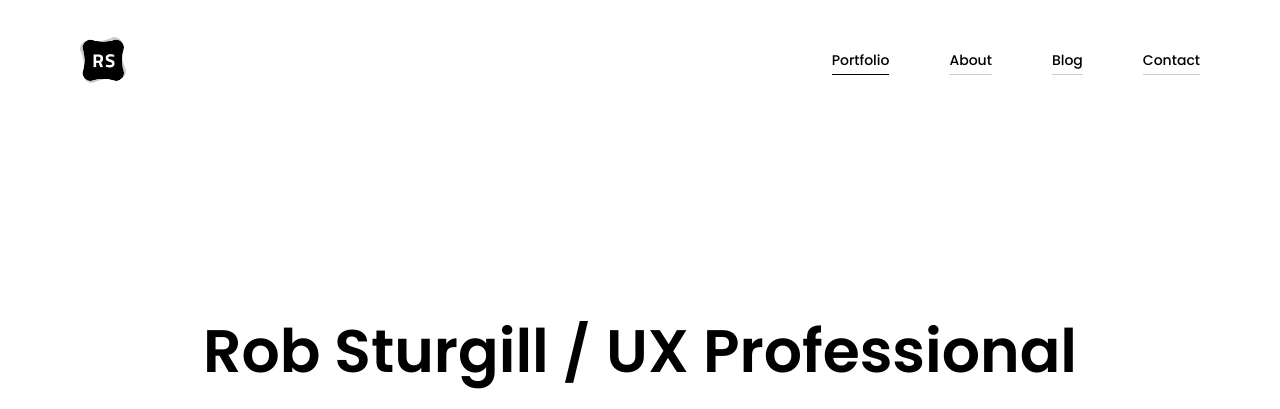
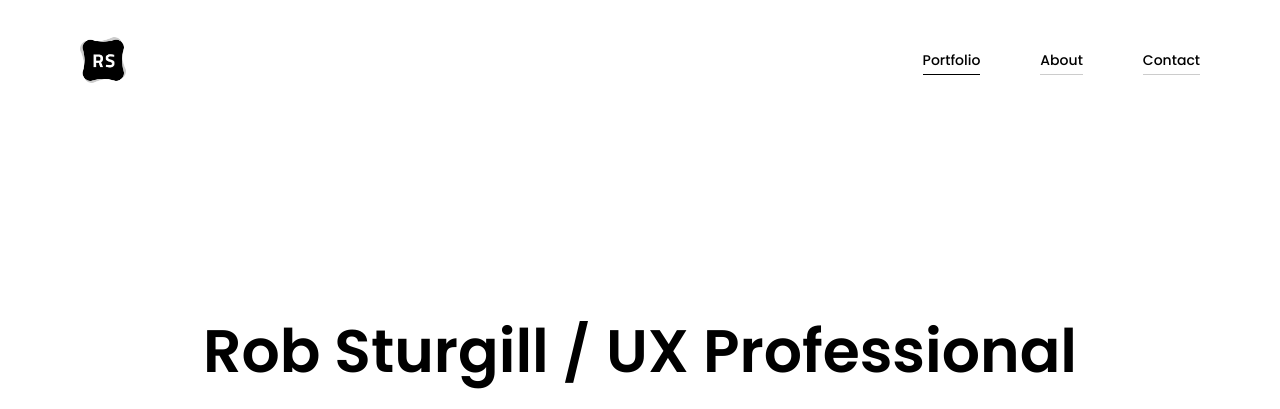
Before and after one commit to robsturgill/robsturgill.com, a PHP site: page /index.php in a window 1280 px wide. Shown: the top 409 px of the page. Run offline with PHP 8.4, Linux system fonts and the light colour scheme.

Commit message:
clean up navigation

```diff
--- a/inc/navigation.php
+++ b/inc/navigation.php
@@ -16,6 +16,7 @@
             <nav>
               <ul data-breakpoint="1024" class="flexnav">
                 <li><a class="active" href="">Portfolio</a>
+<?php /*
                   <ul>
                     <li><a class="ajax-link active" href="index.html" data-type="page-transition">Brick Wall</a></li>
                     <li><a class="ajax-link" href="portfolio01.html" data-type="page-transition">Half Squares</a></li>
@@ -24,8 +25,9 @@
                     <li><a class="ajax-link" href="portfolio04.html" data-type="page-transition">Classic Grid</a></li>
                   </ul>
                 </li>
+                <li><a class="ajax-link" href="blog.html" data-type="page-transition">Blog</a></li>
+*/ ?>
                 <li><a class="ajax-link" href="about.php" data-type="page-transition">About</a></li>
-                <li><a class="ajax-link" href="blog.html" data-type="page-transition">Blog</a></li>
                 <li><a class="ajax-link" href="contact.php" data-type="page-transition">Contact</a></li>
               </ul>
 
```
